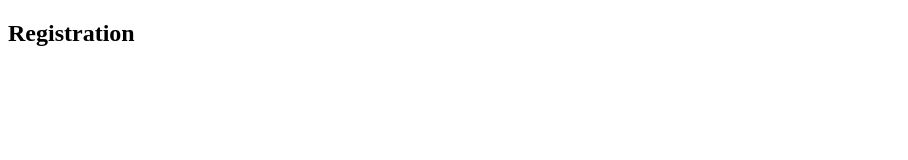
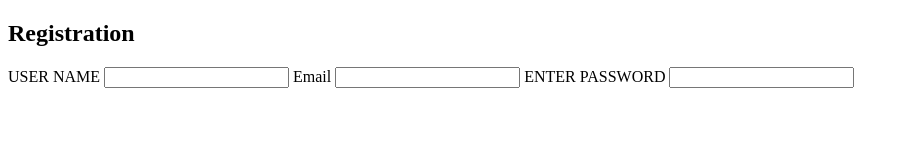
Before and after one commit to MANIZABAYO-Elie/29-09-Understanging_DOM, a plain HTML site: page index.html in a window 1280 px wide. Shown: the whole page, without its empty margins (0-908 px from the left). Drawn offline with Linux system fonts and the light colour scheme.

Commit message:
file committed

```diff
--- a/index.html
+++ b/index.html
@@ -10,8 +10,15 @@
 
     <!-- <button id="btn">SUBMIT</button>
     <h1 class="title">THANK YOU FOR REACHING WITH US </h1> -->
-    <div class="form">
+    <div class="container">
         <h2>Registration</h2>
+        <form id="form" action="/"></form>
+        <label for="first name" name="username">USER NAME</label>
+        <input type="text" id="user_name">
+        <label for="email" name="email">Email</label>
+        <input type="email" id="email">
+        <label for="password" name="password">ENTER PASSWORD</label>
+        <input type="text" id="password">
 
     </div>
 
```
